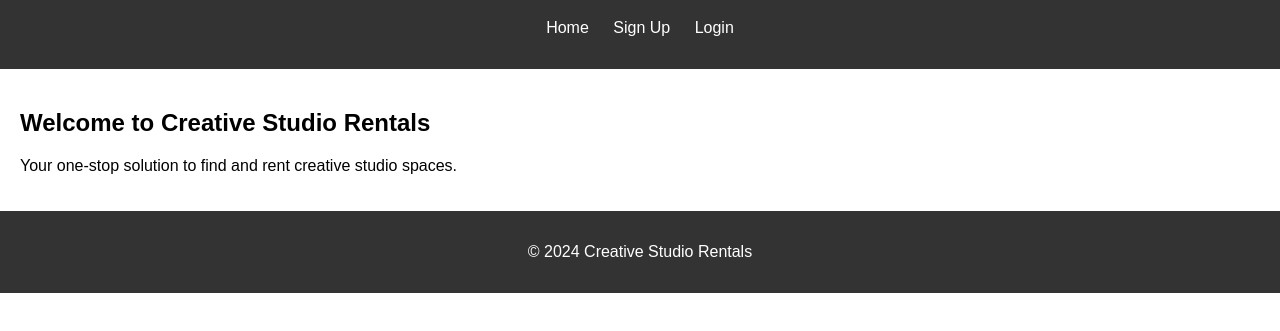
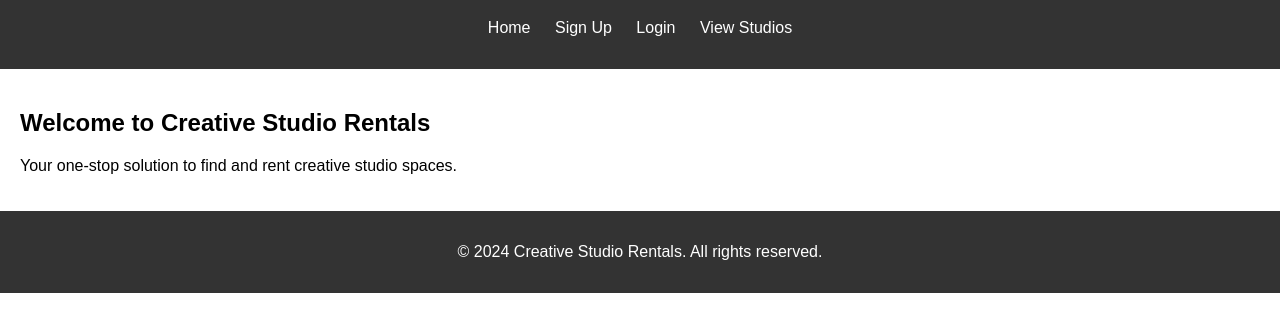
Before and after one commit to spdamazo/Creative-Studio-Rentals, a plain HTML site: page index.html in a window 1280 px wide. Shown: the part 77-408 px from the top of the page. Drawn offline with Linux system fonts and the light colour scheme.

Commit message:
change footer

```diff
--- a/index.html
+++ b/index.html
@@ -15,6 +15,7 @@
                 <li><a href="index.html">Home</a></li>
                 <li><a href="pages/register.html">Sign Up</a></li>
                 <li><a href="pages/login.html">Login</a></li>
+                <li><a href="pages/studios.html">View Studios</a></li>
             </ul>
         </nav>
     </header>
@@ -23,7 +24,7 @@
         <p>Your one-stop solution to find and rent creative studio spaces.</p>
     </main>
     <footer>
-        <p>&copy; 2024 Creative Studio Rentals</p>
+        <p>&copy; <script>document.write(new Date().getFullYear());</script> Creative Studio Rentals. All rights reserved.</p>
     </footer>
 </body>
 </html>
```
Also changed, not shown: pages/add-listing.html (+1 -1 lines), pages/edit-listing.html (+1 -1 lines), pages/login.html (+1 -1 lines), pages/owner-profile.html (+1 -1 lines), pages/register.html (+1 -1 lines), pages/renter-profile.html (+1 -1 lines), pages/studio-details.html (+1 -1 lines), pages/view-listings.html (+1 -1 lines), pages/view-studios.html (+1 -1 lines).
